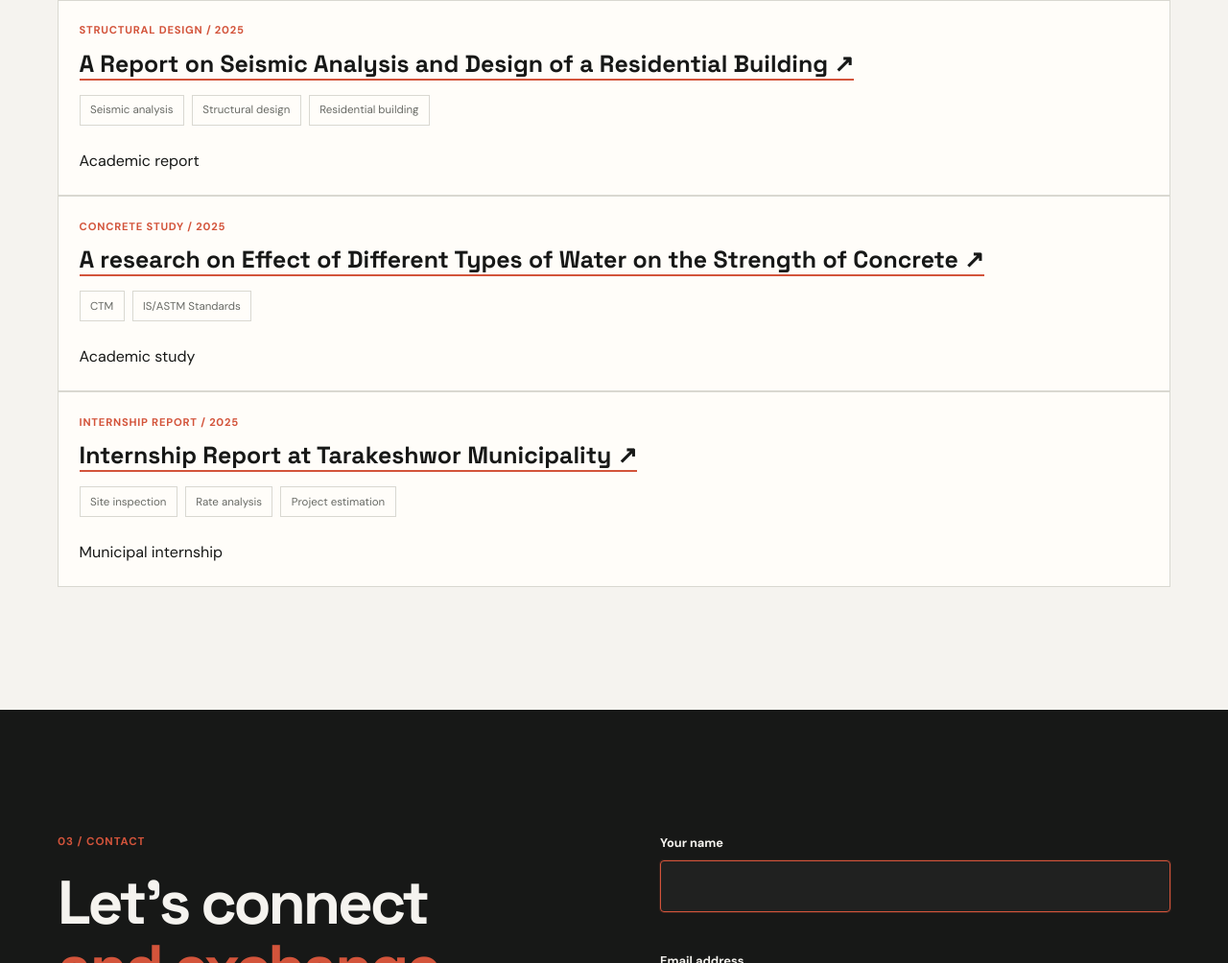
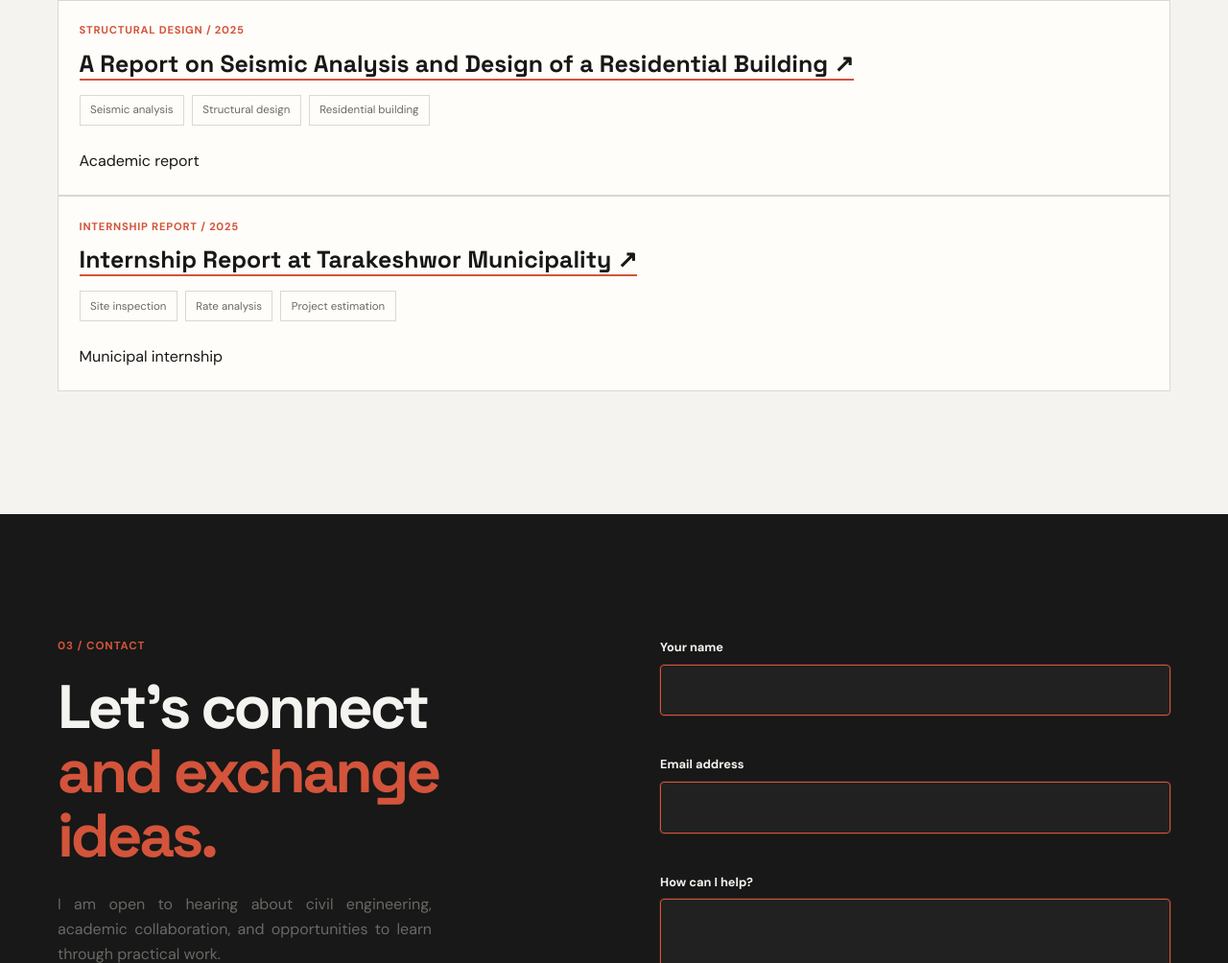
Before and after one commit to BinodRegmi/binodregmi.github.io, a plain HTML site: page index.html in a window 1280 px wide. Shown: the part 2377-3381 px from the top of the page at 96% size. Drawn offline with Linux system fonts and the light colour scheme.

Commit message:
Updated website

```diff
--- a/index.html
+++ b/index.html
@@ -82,7 +82,6 @@
       <div class="experience-group" id="works-research">
         <h3 class="experience-heading">Works and Research</h3>
         <article class="project-card"><div class="project-content"><p class="project-type">Structural design / 2025</p><h3><a class="file-link" href="assets/files/A%20Report%20on%20Seismic%20Analysis%20and%20Design%20of%20a%20Residential%20Building.pdf" target="_blank" rel="noreferrer">A Report on Seismic Analysis and Design of a Residential Building <span aria-hidden="true">↗</span></a></h3><div class="tag-list"><span>Seismic analysis</span><span>Structural design</span><span>Residential building</span></div><div class="project-links"><span class="project-note">Academic report</span></div></div></article>
-        <article class="project-card"><div class="project-content"><p class="project-type">Concrete study / 2025</p><h3><a class="file-link" href="assets/files/concrete-research.pdf" target="_blank" rel="noreferrer">A research on Effect of Different Types of Water on the Strength of Concrete <span aria-hidden="true">↗</span></a></h3><div class="tag-list"><span>CTM</span><span>IS/ASTM Standards</span></div><div class="project-links"><span class="project-note">Academic study</span></div></div></article>
         <article class="project-card"><div class="project-content"><p class="project-type">Internship report / 2025</p><h3><a class="file-link" href="assets/files/Tarakeshwor%20Municipality%20Internship%20Report.pdf" target="_blank" rel="noreferrer">Internship Report at Tarakeshwor Municipality <span aria-hidden="true">↗</span></a></h3><div class="tag-list"><span>Site inspection</span><span>Rate analysis</span><span>Project estimation</span></div><div class="project-links"><span class="project-note">Municipal internship</span></div></div></article>
       </div>
     </section>
```
Also changed, not shown: 2 other files.
